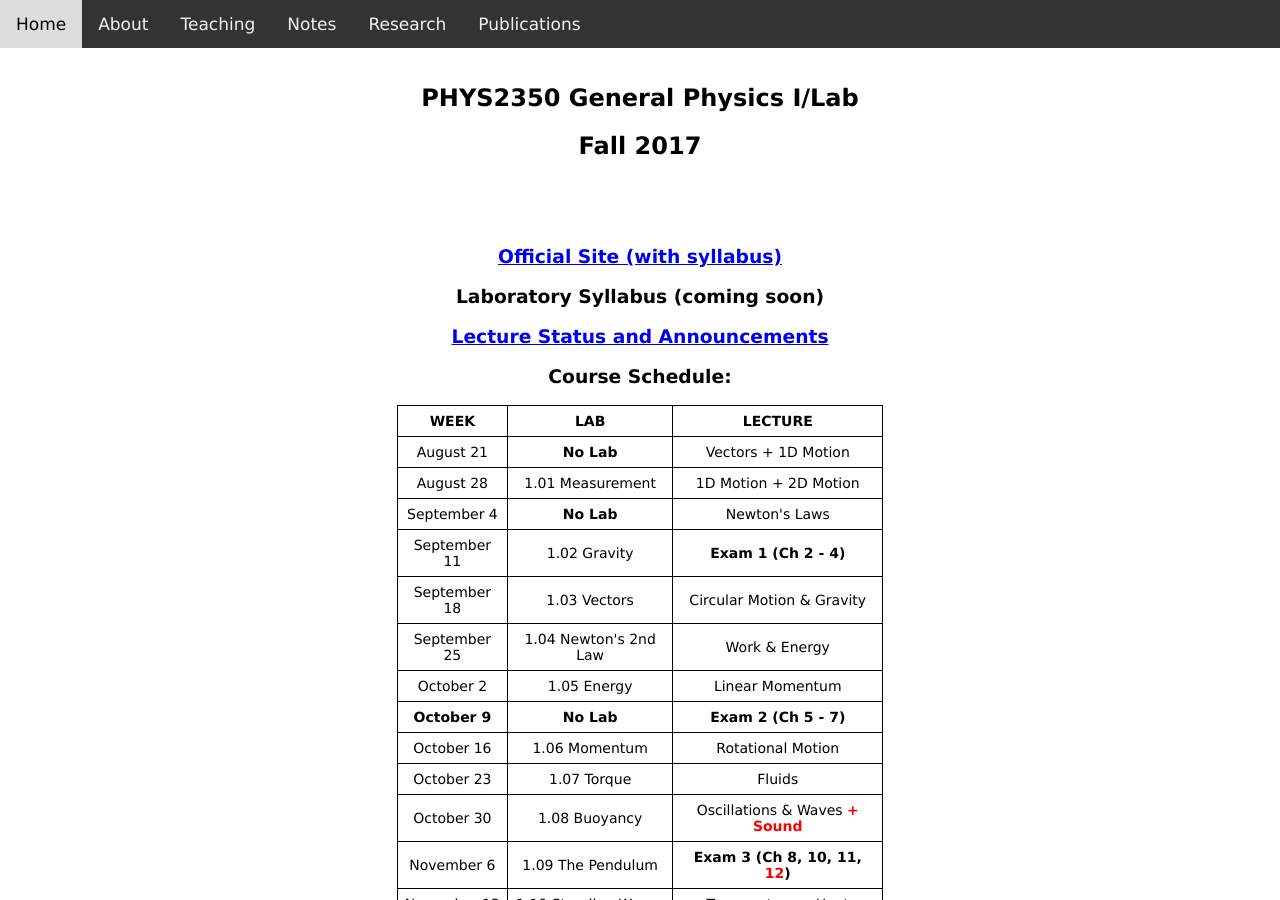
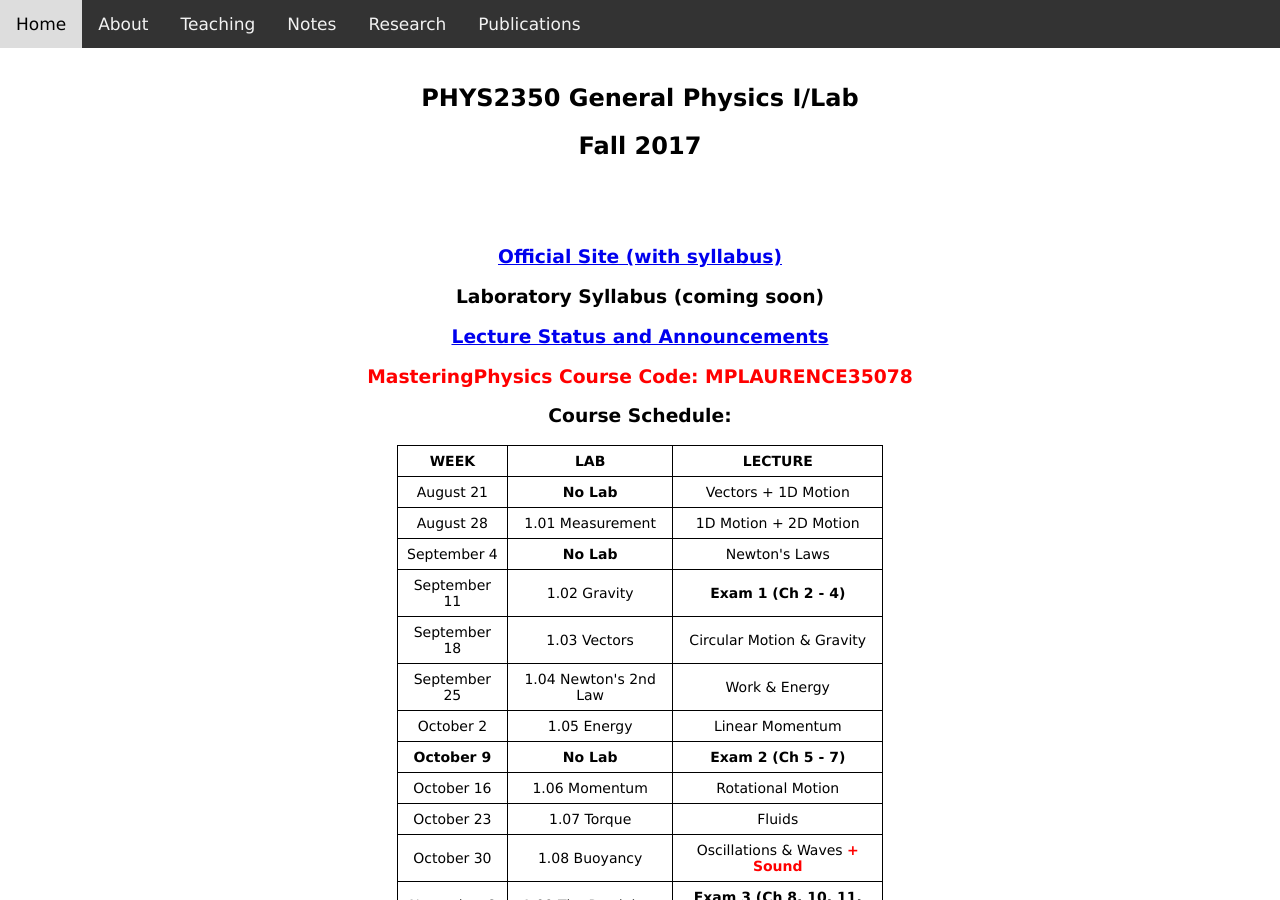
Before and after one commit to dhlaurence/dhlaurence.github.io, a Jekyll site: the page built from teaching/phys2350fall17.html, in a window 1280 px wide and 900 px high. Built offline with Jekyll 4.4.1, drawn with Linux system fonts in a browser that asks for light colours.

Commit message:
Update phys2350fall17.html

```diff
--- a/teaching/phys2350fall17.html
+++ b/teaching/phys2350fall17.html
@@ -24,6 +24,12 @@ title: PHYS2350Fall2017
   <h3>
     <center>
       <a target="_blank" href="http://www.blazartheory.com/files/Status_of_PHYS2350_EV1.pdf">Lecture Status and Announcements</a>
+    </center>
+  </h3>
+
+  <h3>
+    <center>
+      <font color="red"><b>MasteringPhysics Course Code: MPLAURENCE35078</b></font>
     </center>
   </h3>
 
```
